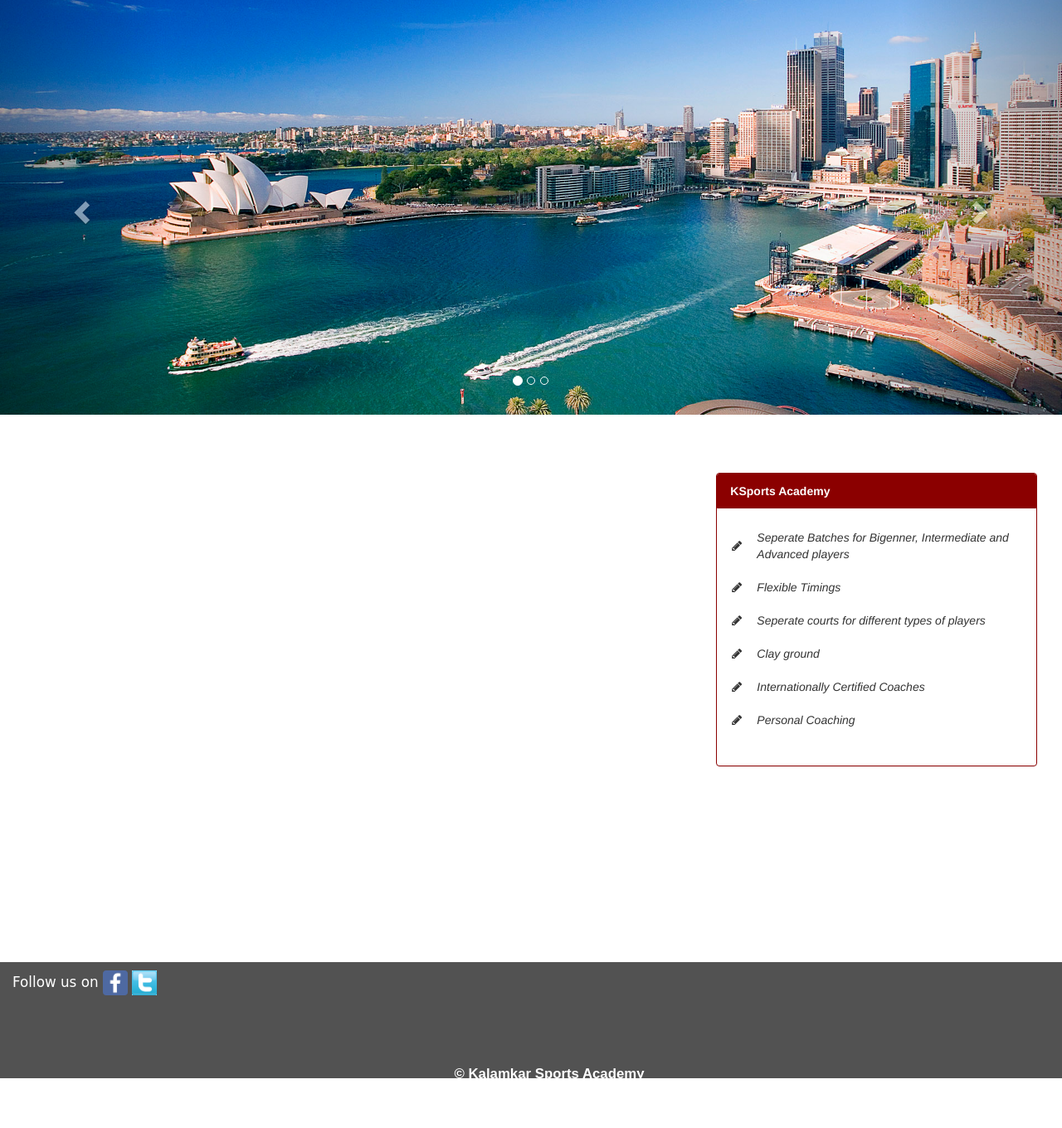
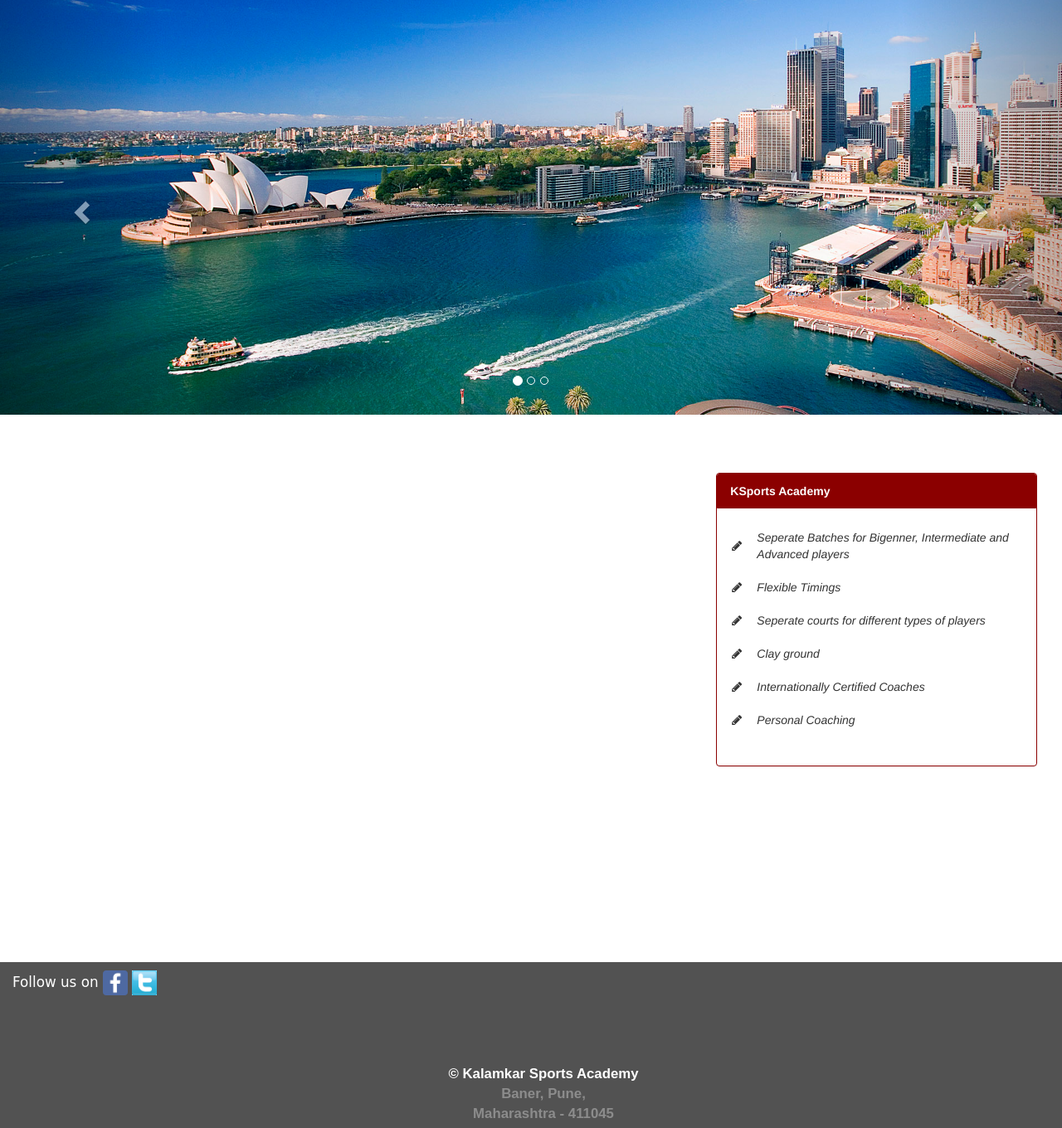
Before and after one commit to Cody92/ksports, a Django app: page /home/ in a window 1280 px wide. Shown: the part 50-1410 px from the top of the page at 83% size. Before the commit the page ends 1350 px from the top, so only its background shows below. Run offline with Django 3.2, Linux system fonts and the light colour scheme; some libraries are stand-ins or nearby versions.

Commit message:
bodychange

```diff
--- a/home/static/master.css
+++ b/home/static/master.css
@@ -1,6 +1,5 @@
-html, body {
-  width: auto !important;
-  overflow-x: hidden !important;
+body {
+  overflow-x: hidden;
 }
 
 
@@ -60,9 +59,7 @@
   position : absolute;
   bottom : 5px;
   text-align :center;
-  width : 300px;
-  left : 40%;
-  right : 50%;
+  width : 100%;
 }
 
     #copyrights > span {
```
